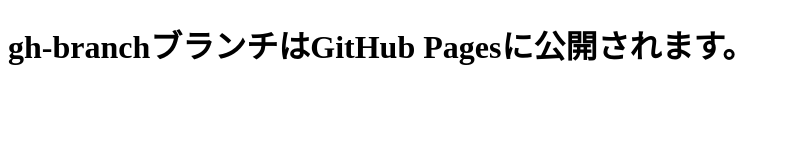
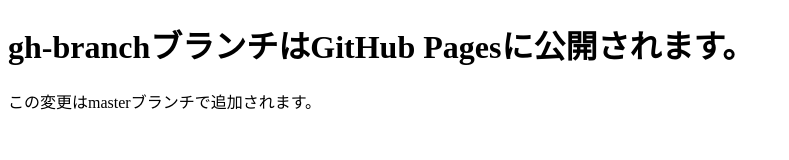
Before and after one commit to satsuki53/git-study, a plain HTML site: page index.html in a window 1280 px wide. Shown: the whole page, without its empty margins (0-789 px from the left). Drawn offline with Linux system fonts and the light colour scheme.

Commit message:
段落を追加

```diff
--- a/index.html
+++ b/index.html
@@ -6,5 +6,6 @@
 </head>
 <body>
     <h1>gh-branchブランチはGitHub Pagesに公開されます。</h1>
+    <p>この変更はmasterブランチで追加されます。</p>
 </body>
 </html>
```
